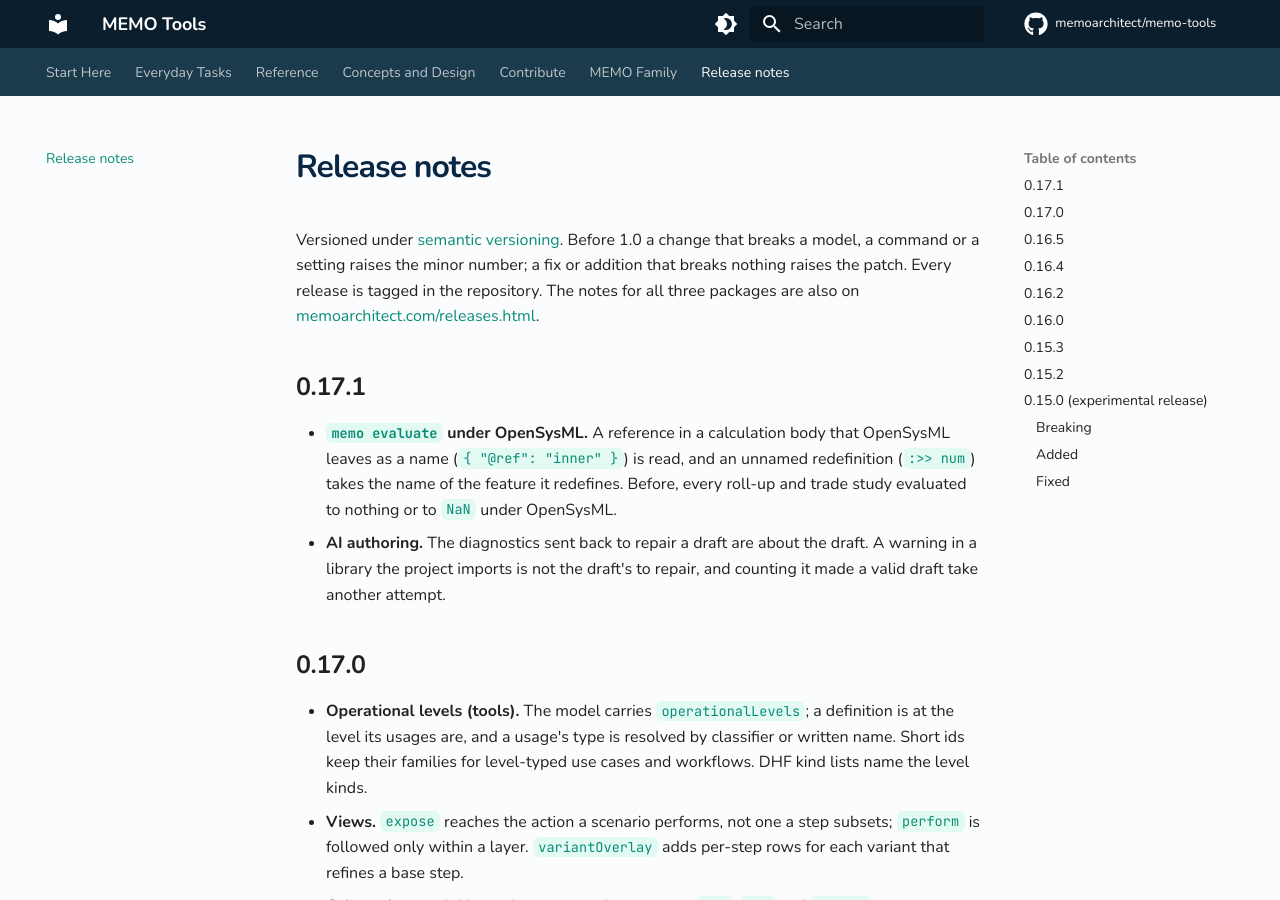
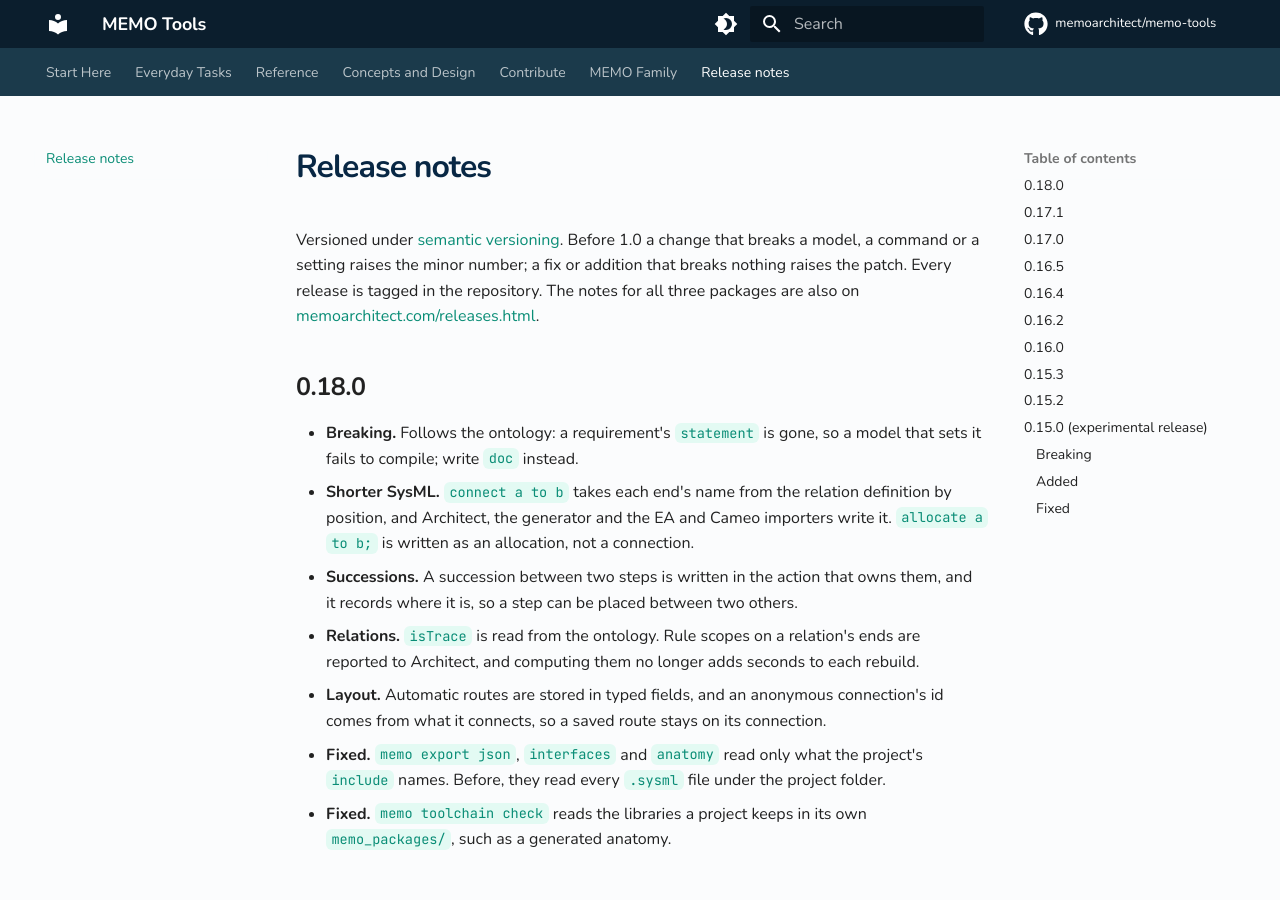
Before and after one commit to memoarchitect/memo-tools, an MkDocs documentation site: the page built from docs/release-notes.md, in a window 1280 px wide and 900 px high. Built offline with MkDocs 1.6.1 and Material for MkDocs 9.7.7, drawn with Linux system fonts in a browser that asks for light colours; comment, search, counter and statistics services are not loaded.

Commit message:
release: 0.18.0
Breaking: a requirement's statement is gone; its text is doc.

Co-Authored-By: Claude Opus 5.5 <noreply@anthropic.com>

```diff
--- a/docs/release-notes.md
+++ b/docs/release-notes.md
@@ -1,6 +1,16 @@
 # Release notes
 
 Versioned under [semantic versioning](https://semver.org/). Before 1.0 a change that breaks a model, a command or a setting raises the minor number; a fix or addition that breaks nothing raises the patch. Every release is tagged in the repository. The notes for all three packages are also on [memoarchitect.com/releases.html](https://memoarchitect.com/releases.html).
+
+## 0.18.0
+
+- **Breaking.** Follows the ontology: a requirement's `statement` is gone, so a model that sets it fails to compile; write `doc` instead.
+- **Shorter SysML.** `connect a to b` takes each end's name from the relation definition by position, and Architect, the generator and the EA and Cameo importers write it. `allocate a to b;` is written as an allocation, not a connection.
+- **Successions.** A succession between two steps is written in the action that owns them, and it records where it is, so a step can be placed between two others.
+- **Relations.** `isTrace` is read from the ontology. Rule scopes on a relation's ends are reported to Architect, and computing them no longer adds seconds to each rebuild.
+- **Layout.** Automatic routes are stored in typed fields, and an anonymous connection's id comes from what it connects, so a saved route stays on its connection.
+- **Fixed.** `memo export json`, `interfaces` and `anatomy` read only what the project's `include` names. Before, they read every `.sysml` file under the project folder.
+- **Fixed.** `memo toolchain check` reads the libraries a project keeps in its own `memo_packages/`, such as a generated anatomy.
 
 ## 0.17.1
 
--- a/package.json
+++ b/package.json
@@ -1,6 +1,6 @@
 {
   "name": "@memoarchitect/tools",
-  "version": "0.17.1",
+  "version": "0.18.0",
   "description": "MEMO tools — SysML v2 parser, semantic model, validation, project operations, and CLI",
   "type": "module",
   "main": "./packages/tools/lib/index.js",
@@ -54,7 +54,7 @@
     "check:transport": "node scripts/measure-transport-latency.mjs"
   },
   "dependencies": {
-    "@memoarchitect/ontology": "0.17.1",
+    "@memoarchitect/ontology": "0.18.0",
     "@openmbee/opensysml": "0.10.0",
     "chalk": "^5.3.0",
     "chokidar": "^4.0.0",
--- a/pyproject.toml
+++ b/pyproject.toml
@@ -1,6 +1,6 @@
 [project]
 name = "memo-tools-docs"
-version = "0.17.1"
+version = "0.18.0"
 description = "Documentation for MEMO Tools"
 requires-python = ">=3.10"
 dependencies = [
```
Also changed, not shown: README.md (+1 -1 lines), 1 other file.
